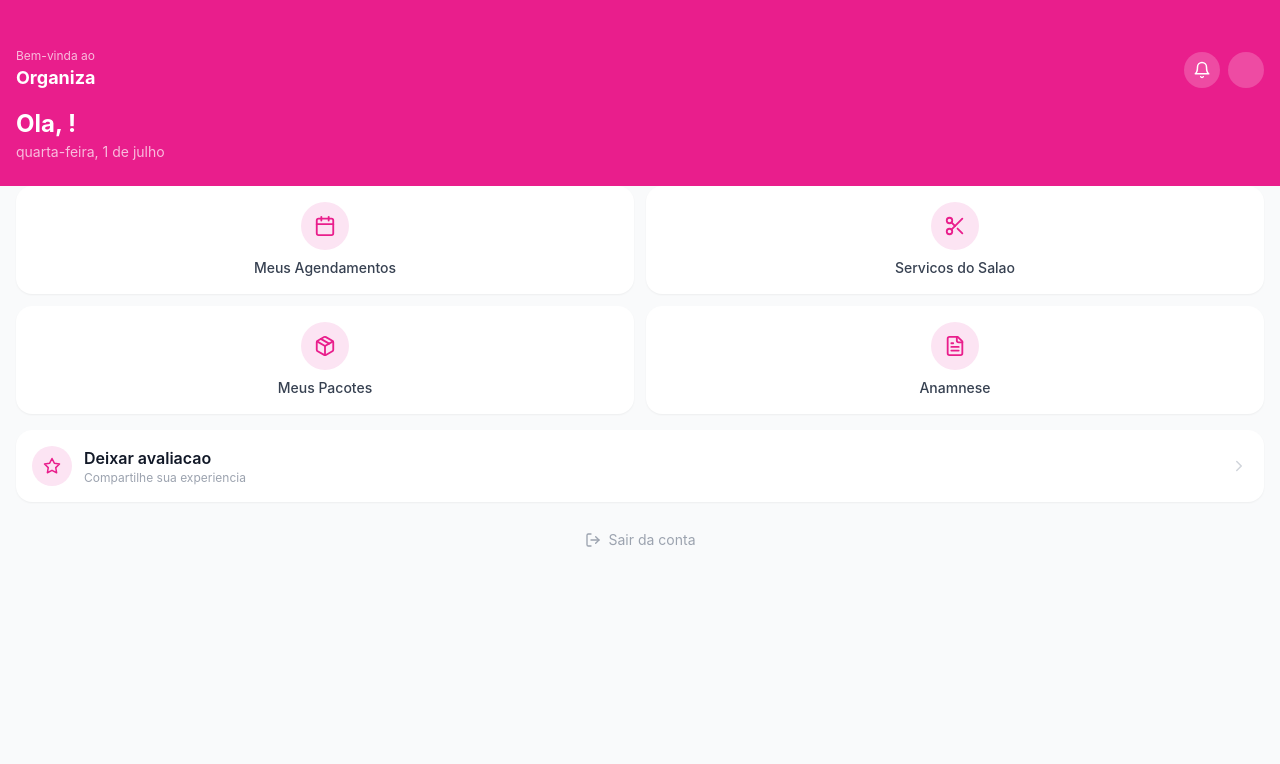
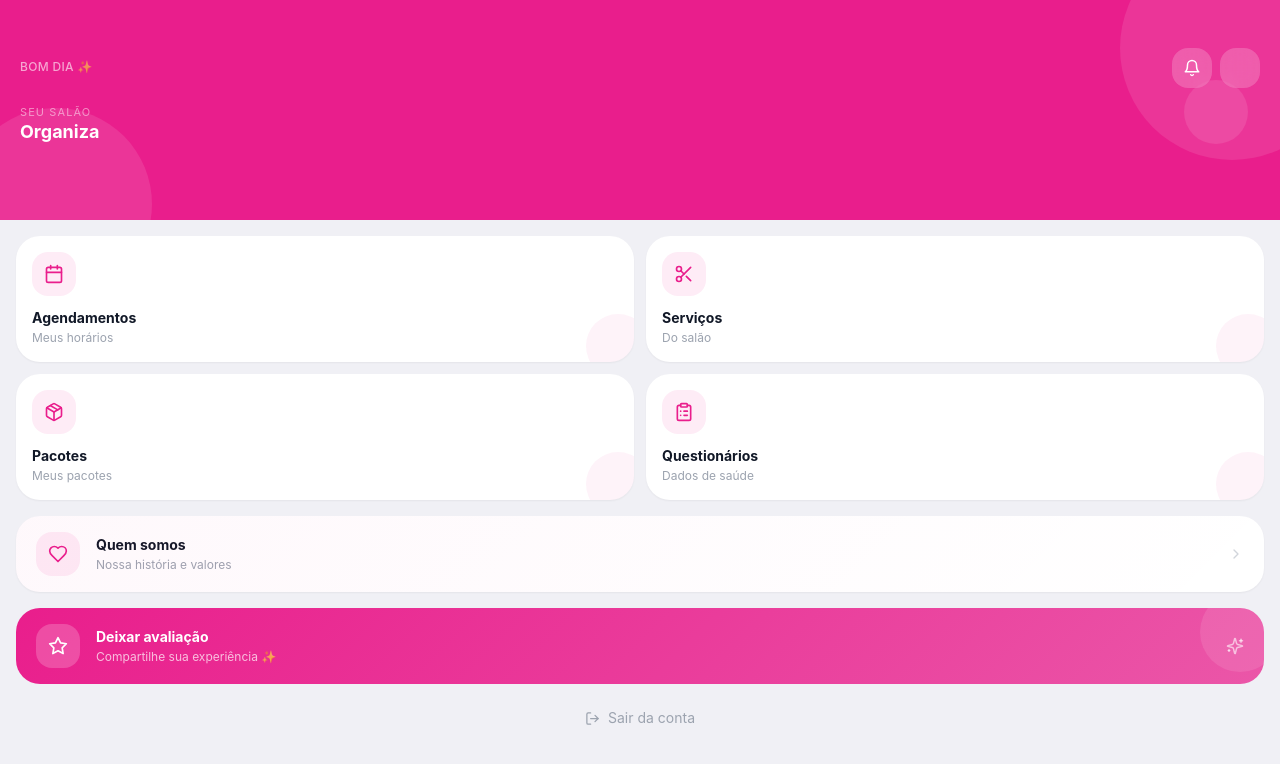
Before and after one commit to juliatedeschi7-creator/salao2.0, a Next.js app: page /cliente in a window 1280 px wide. Shown: the top 764 px of the page. Built offline with nearby package versions, Linux system fonts and the light colour scheme.

Commit message:
Atualizar o page.tsx

```diff
--- a/src/app/cliente/page.tsx
+++ b/src/app/cliente/page.tsx
@@ -3,7 +3,7 @@ import { useEffect, useState } from 'react'
 import { supabase } from '@/lib/supabase'
 import { useAuth } from '@/lib/hooks/useAuth'
 import { useRouter } from 'next/navigation'
-import { Calendar, Scissors, Package, FileText, Star, Clock, ChevronRight, LogOut, Bell } from 'lucide-react'
+import { Calendar, Scissors, Package, ClipboardList, Star, Clock, LogOut, Bell, Heart, ChevronRight, Sparkles } from 'lucide-react'
 
 export default function ClientePage() {
   const { profile, loading, logout } = useAuth()
@@ -11,6 +11,7 @@ export default function ClientePage() {
   const [salao, setSalao] = useState<any>(null)
   const [cliente, setCliente] = useState<any>(null)
   const [agendamentos, setAgendamentos] = useState<any[]>([])
+  const [pacotesAtivos, setPacotesAtivos] = useState(0)
   const [notifCount, setNotifCount] = useState(0)
 
   useEffect(() => {
@@ -19,7 +20,6 @@ export default function ClientePage() {
 
   async function carregarDados() {
     if (!profile) return
-
     const { data: cli } = await supabase
       .from('clientes')
       .select('*, saloes(*)')
@@ -36,6 +36,13 @@ export default function ClientePage() {
       .limit(10)
     setAgendamentos(ags || [])
 
+    const { count: pacs } = await supabase
+      .from('cliente_pacotes')
+      .select('*', { count: 'exact', head: true })
+      .eq('cliente_id', cli?.id)
+      .eq('status', 'ativo')
+    setPacotesAtivos(pacs || 0)
+
     const { count } = await supabase
       .from('notificacoes')
       .select('*', { count: 'exact', head: true })
@@ -45,139 +52,199 @@ export default function ClientePage() {
   }
 
   const cor = salao?.cor_primaria || '#E91E8C'
-  const corSec = salao?.cor_secundaria || '#FCE4F3'
+  const partes = salao?.nome?.split(' - ')
+  const nomePrincipal = partes?.[0] || 'Organiza'
+  const nomeSecundario = partes?.[1]
 
   const proximos = agendamentos.filter(a =>
     new Date(a.data_hora) >= new Date() && a.status !== 'cancelado'
   )
   const historico = agendamentos.filter(a =>
-    new Date(a.data_hora) < new Date() || a.status === 'concluido'
+    new Date(a.data_hora) < new Date() && a.status === 'concluido'
   )
 
+  const hora = new Date().getHours()
+  const saudacao = hora < 12 ? 'Bom dia' : hora < 18 ? 'Boa tarde' : 'Boa noite'
+
+  const menuItems = [
+    { icon: Calendar, label: 'Agendamentos', sub: 'Meus horários', href: '/cliente/agendamentos', badge: proximos.length > 0 ? proximos.length : null },
+    { icon: Scissors, label: 'Serviços', sub: 'Do salão', href: '/cliente/servicos', badge: null },
+    { icon: Package, label: 'Pacotes', sub: 'Meus pacotes', href: '/cliente/pacotes', badge: pacotesAtivos > 0 ? pacotesAtivos : null },
+    { icon: ClipboardList, label: 'Questionários', sub: 'Dados de saúde', href: '/cliente/anamnese', badge: null },
+  ]
+
   if (loading) return (
-    <div className="min-h-screen flex items-center justify-center">
-      <div className="w-8 h-8 border-4 border-t-transparent rounded-full animate-spin" style={{ borderColor: cor }} />
+    <div className="min-h-screen flex items-center justify-center" style={{ backgroundColor: cor }}>
+      <div className="w-8 h-8 border-4 border-white border-t-transparent rounded-full animate-spin" />
     </div>
   )
 
   return (
-    <div className="min-h-screen bg-gray-50 pb-8">
-      {/* Header com cores do salão */}
-      <div className="px-4 pt-12 pb-6" style={{ backgroundColor: cor }}>
-        <div className="flex items-center justify-between mb-4">
+    <div className="min-h-screen" style={{ backgroundColor: '#f0f0f5' }}>
+
+      {/* Header imersivo */}
+      <div className="relative overflow-hidden" style={{ backgroundColor: cor, minHeight: 220 }}>
+        {/* Círculos decorativos */}
+        <div className="absolute -top-16 -right-16 w-56 h-56 rounded-full opacity-10 bg-white" />
+        <div className="absolute -bottom-20 -left-10 w-48 h-48 rounded-full opacity-10 bg-white" />
+        <div className="absolute top-20 right-8 w-16 h-16 rounded-full opacity-10 bg-white" />
+
+        {/* Topo: sino + avatar */}
+        <div className="relative flex items-center justify-between px-5 pt-12 pb-2">
           <div>
-            <p className="text-white/70 text-xs">Bem-vinda ao</p>
-            <p className="text-white font-bold text-lg">{salao?.nome || 'Organiza'}</p>
+            <p className="text-white/60 text-xs font-medium tracking-wide uppercase">
+              {saudacao} ✨
+            </p>
+            <h1 className="text-white text-2xl font-bold mt-0.5">
+              {profile?.nome?.split(' ')[0]}
+            </h1>
           </div>
           <div className="flex items-center gap-2">
             <button onClick={() => router.push('/cliente/notificacoes')}
-              className="relative w-9 h-9 rounded-full bg-white/20 flex items-center justify-center">
+              className="relative w-10 h-10 rounded-2xl bg-white/20 backdrop-blur flex items-center justify-center">
               <Bell size={18} className="text-white" />
               {notifCount > 0 && (
-                <span className="absolute -top-1 -right-1 w-4 h-4 rounded-full bg-red-500 text-white text-xs flex items-center justify-center font-bold">
+                <span className="absolute -top-1 -right-1 w-5 h-5 rounded-full bg-red-400 text-white text-[10px] flex items-center justify-center font-bold border-2 border-white">
                   {notifCount}
                 </span>
               )}
             </button>
-            <div className="w-9 h-9 rounded-full bg-white/20 flex items-center justify-center text-white font-bold">
+            <div className="w-10 h-10 rounded-2xl bg-white/20 backdrop-blur flex items-center justify-center text-white font-bold text-base">
               {profile?.nome?.charAt(0).toUpperCase()}
             </div>
           </div>
         </div>
-        <h1 className="text-white text-2xl font-bold">Ola, {profile?.nome?.split(' ')[0]}!</h1>
-        <p className="text-white/70 text-sm mt-0.5">
-          {new Date().toLocaleDateString('pt-BR', { weekday: 'long', day: 'numeric', month: 'long' })}
-        </p>
+
+        {/* Nome do salão */}
+        <div className="relative px-5 pb-8 mt-2">
+          <p className="text-white/50 text-[11px] uppercase tracking-widest">Seu salão</p>
+          <p className="text-white font-bold text-lg leading-tight">{nomePrincipal}</p>
+          {nomeSecundario && (
+            <p className="text-white/60 text-xs mt-0.5">{nomeSecundario}</p>
+          )}
+        </div>
       </div>
 
-      {/* Próximo agendamento */}
+      {/* Próximo agendamento — flutuante */}
       {proximos.length > 0 && (
-        <div className="mx-4 -mt-4 card border-l-4 mb-4" style={{ borderColor: cor }}>
-          <p className="text-xs text-gray-400 mb-1">Proximo agendamento</p>
-          <p className="font-bold text-gray-900">{proximos[0].servicos?.nome}</p>
-          <div className="flex items-center gap-2 mt-1">
-            <Clock size={14} style={{ color: cor }} />
-            <p className="text-sm text-gray-500">
+        <div className="px-4 -mt-5 relative z-10 mb-3">
+          <button onClick={() => router.push('/cliente/agendamentos')}
+            className="w-full bg-white rounded-2xl px-4 py-3.5 flex items-center gap-3 shadow-md active:scale-[0.98] transition-all text-left">
+            <div className="w-10 h-10 rounded-xl flex items-center justify-center shrink-0"
+              style={{ backgroundColor: `${cor}18` }}>
+              <Clock size={18} style={{ color: cor }} />
+            </div>
+            <div className="flex-1 min-w-0">
+              <p className="text-xs text-gray-400 font-medium">Próximo agendamento</p>
+              <p className="text-sm font-bold text-gray-900 truncate">{proximos[0].servicos?.nome}</p>
+              <p className="text-xs text-gray-400 mt-0.5">
                 {new Date(proximos[0].data_hora).toLocaleDateString('pt-BR', {
                   weekday: 'short', day: 'numeric', month: 'short'
-              })} às {new Date(proximos[0].data_hora).toLocaleTimeString('pt-BR', {
+                })} · {new Date(proximos[0].data_hora).toLocaleTimeString('pt-BR', {
                   hour: '2-digit', minute: '2-digit'
                 })}
               </p>
             </div>
+            <ChevronRight size={16} className="text-gray-300 shrink-0" />
+          </button>
         </div>
       )}
 
-      <div className="px-4 flex flex-col gap-4">
-        {/* Menu rápido */}
+      <div className="px-4 flex flex-col gap-4 pb-10" style={{ marginTop: proximos.length > 0 ? 0 : -20 }}>
+
+        {/* Menu principal — 2 colunas com cards modernos */}
+        {proximos.length === 0 && <div className="h-5" />}
         <div className="grid grid-cols-2 gap-3">
-          {[
-            { icon: Calendar, label: 'Meus Agendamentos', href: '/cliente/agendamentos' },
-            { icon: Scissors, label: 'Servicos do Salao', href: '/cliente/servicos' },
-            { icon: Package, label: 'Meus Pacotes', href: '/cliente/pacotes' },
-            { icon: FileText, label: 'Anamnese', href: '/cliente/anamnese' },
-          ].map(({ icon: Icon, label, href }) => (
+          {menuItems.map(({ icon: Icon, label, sub, href, badge }) => (
             <button key={href} onClick={() => router.push(href)}
-              className="card flex flex-col items-center gap-2 py-5 active:scale-95 transition-all">
-              <div className="w-12 h-12 rounded-full flex items-center justify-center"
-                style={{ backgroundColor: corSec }}>
-                <Icon size={22} style={{ color: cor }} />
+              className="bg-white rounded-3xl p-4 flex flex-col gap-3 active:scale-95 transition-all shadow-sm text-left relative overflow-hidden">
+              {/* Círculo decorativo */}
+              <div className="absolute -bottom-4 -right-4 w-16 h-16 rounded-full opacity-5"
+                style={{ backgroundColor: cor }} />
+              <div className="w-11 h-11 rounded-2xl flex items-center justify-center"
+                style={{ backgroundColor: `${cor}15` }}>
+                <Icon size={20} style={{ color: cor }} />
               </div>
-              <p className="text-sm font-medium text-gray-700 text-center">{label}</p>
+              <div>
+                <p className="font-bold text-gray-900 text-sm">{label}</p>
+                <p className="text-gray-400 text-xs mt-0.5">{sub}</p>
+              </div>
+              {badge && (
+                <div className="absolute top-3 right-3 w-6 h-6 rounded-full flex items-center justify-center text-white text-xs font-bold"
+                  style={{ backgroundColor: cor }}>
+                  {badge}
+                </div>
+              )}
             </button>
           ))}
         </div>
 
-        {/* Historico */}
+        {/* Quem somos */}
+        <button onClick={() => router.push('/cliente/quem-somos')}
+          className="bg-white rounded-3xl px-5 py-4 flex items-center gap-4 shadow-sm active:scale-[0.98] transition-all text-left relative overflow-hidden">
+          <div className="absolute inset-0 opacity-[0.03]"
+            style={{ background: `linear-gradient(135deg, ${cor}, transparent)` }} />
+          <div className="w-11 h-11 rounded-2xl flex items-center justify-center shrink-0"
+            style={{ backgroundColor: `${cor}15` }}>
+            <Heart size={20} style={{ color: cor }} />
+          </div>
+          <div className="flex-1">
+            <p className="font-bold text-gray-900 text-sm">Quem somos</p>
+            <p className="text-gray-400 text-xs mt-0.5">Nossa história e valores</p>
+          </div>
+          <ChevronRight size={16} className="text-gray-300 shrink-0" />
+        </button>
+
+        {/* Histórico de visitas */}
         {historico.length > 0 && (
           <div>
-            <div className="flex items-center justify-between mb-2">
-              <p className="font-bold text-gray-900">Historico de visitas</p>
+            <div className="flex items-center justify-between mb-3">
+              <p className="font-bold text-gray-900 text-sm">Últimas visitas</p>
               <button onClick={() => router.push('/cliente/agendamentos')}
-                className="text-sm font-medium" style={{ color: cor }}>
-                Ver todos
-              </button>
+                className="text-xs font-semibold" style={{ color: cor }}>Ver todas</button>
             </div>
+            <div className="flex flex-col gap-2">
               {historico.slice(0, 3).map(ag => (
-              <div key={ag.id} className="card flex items-center gap-3 mb-2">
-                <div className="w-10 h-10 rounded-full flex items-center justify-center shrink-0"
-                  style={{ backgroundColor: corSec }}>
-                  <Scissors size={18} style={{ color: cor }} />
+                <div key={ag.id} className="bg-white rounded-2xl px-4 py-3 flex items-center gap-3 shadow-sm">
+                  <div className="w-9 h-9 rounded-xl flex items-center justify-center shrink-0"
+                    style={{ backgroundColor: `${cor}12` }}>
+                    <Scissors size={16} style={{ color: cor }} />
                   </div>
-                <div className="flex-1">
-                  <p className="font-medium text-gray-900 text-sm">{ag.servicos?.nome}</p>
+                  <div className="flex-1 min-w-0">
+                    <p className="text-sm font-semibold text-gray-900 truncate">{ag.servicos?.nome}</p>
                     <p className="text-xs text-gray-400">
-                    {new Date(ag.data_hora).toLocaleDateString('pt-BR')} com {ag.profiles?.nome}
+                      {new Date(ag.data_hora).toLocaleDateString('pt-BR', { day: '2-digit', month: 'short', year: 'numeric' })}
                     </p>
                   </div>
                   {ag.valor && (
-                  <p className="text-sm font-bold" style={{ color: cor }}>
-                    R$ {ag.valor.toFixed(2).replace('.', ',')}
+                    <p className="text-sm font-bold shrink-0" style={{ color: cor }}>
+                      R$ {Number(ag.valor).toFixed(2).replace('.', ',')}
                     </p>
                   )}
                 </div>
               ))}
             </div>
+          </div>
         )}
 
-        {/* Avaliacao */}
+        {/* Avaliação */}
         <button onClick={() => router.push('/cliente/avaliacoes')}
-          className="card flex items-center gap-3 active:scale-95 transition-all">
-          <div className="w-10 h-10 rounded-full flex items-center justify-center shrink-0"
-            style={{ backgroundColor: corSec }}>
-            <Star size={18} style={{ color: cor }} />
+          className="relative overflow-hidden rounded-3xl px-5 py-4 flex items-center gap-4 active:scale-[0.98] transition-all text-left text-white"
+          style={{ background: `linear-gradient(135deg, ${cor} 0%, ${cor}bb 100%)` }}>
+          <div className="absolute -top-4 -right-4 w-20 h-20 rounded-full bg-white/10" />
+          <div className="w-11 h-11 rounded-2xl bg-white/20 flex items-center justify-center shrink-0">
+            <Star size={20} className="text-white" />
           </div>
-          <div className="flex-1 text-left">
-            <p className="font-semibold text-gray-900">Deixar avaliacao</p>
-            <p className="text-xs text-gray-400">Compartilhe sua experiencia</p>
+          <div className="flex-1">
+            <p className="font-bold text-white text-sm">Deixar avaliação</p>
+            <p className="text-white/70 text-xs mt-0.5">Compartilhe sua experiência ✨</p>
           </div>
-          <ChevronRight size={18} className="text-gray-300" />
+          <Sparkles size={18} className="text-white/60 shrink-0" />
         </button>
 
-        {/* Sair */}
         <button onClick={logout}
-          className="flex items-center justify-center gap-2 text-gray-400 text-sm py-3">
-          <LogOut size={16} />Sair da conta
+          className="flex items-center justify-center gap-2 text-gray-400 text-sm py-2">
+          <LogOut size={15} />Sair da conta
         </button>
       </div>
     </div>
```
Lines whose indentation alone changed are shown as unchanged.
